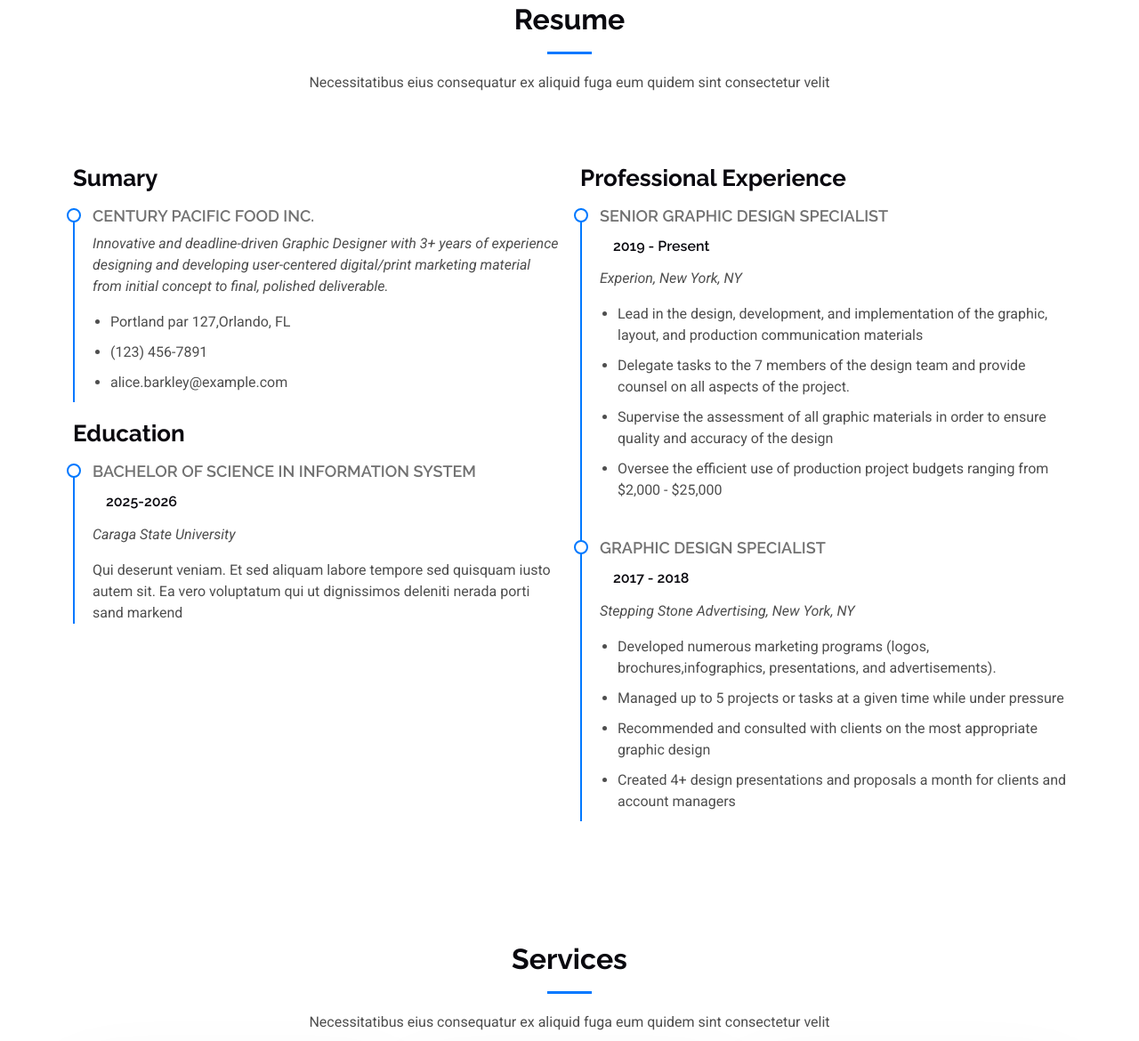
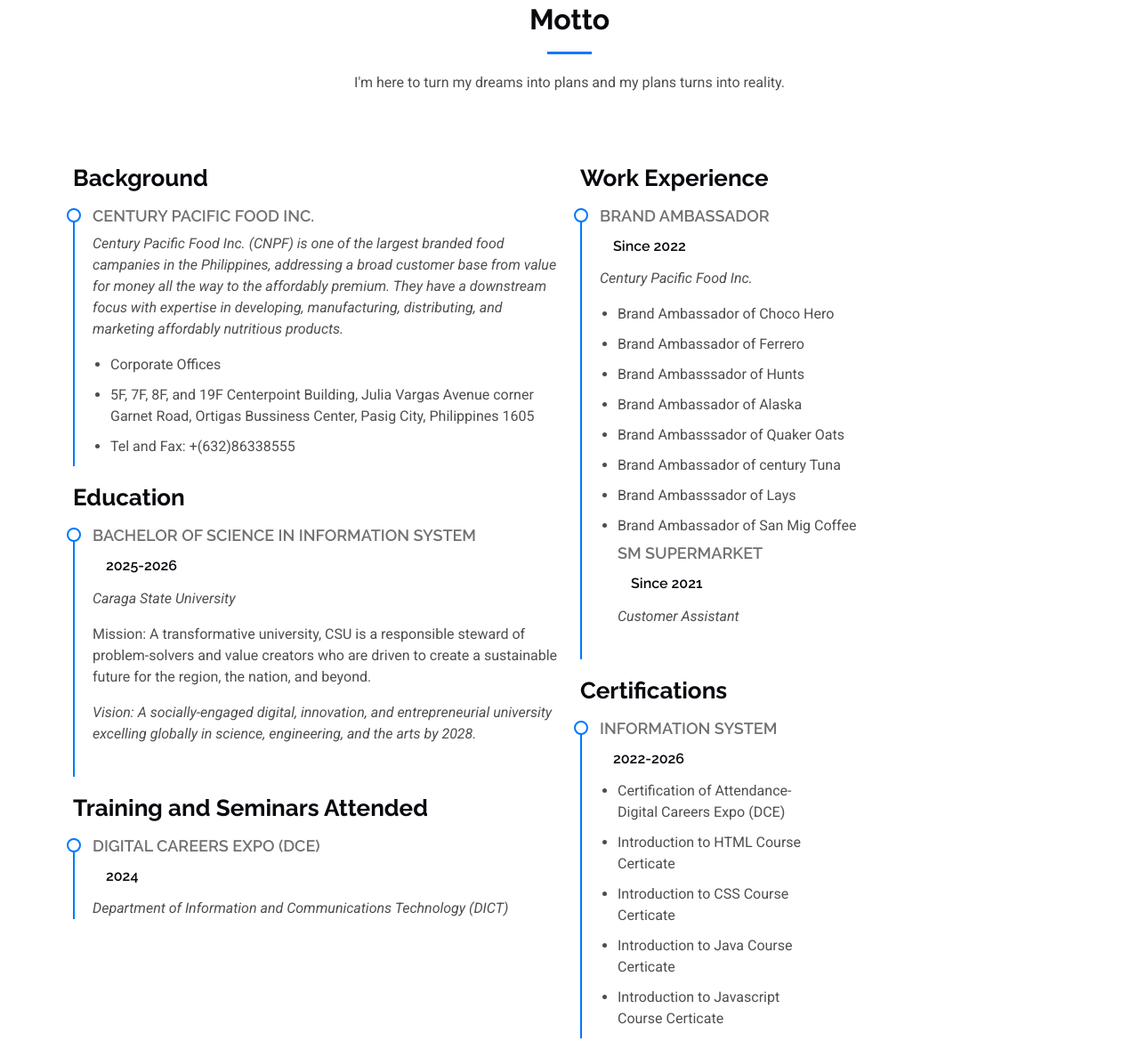
Before and after one commit to mjmasong/mjmasong.github.io, a plain HTML site: page index.html in a window 1280 px wide. Shown: the part 1582-2752 px from the top of the page at 89% size. Drawn offline with Linux system fonts and the light colour scheme.

Commit message:
Changes in About Me until Certifications

```diff
--- a/index.html
+++ b/index.html
@@ -106,7 +106,7 @@
               </div>
               <div class="col-lg-7 about-info">
                 <p><strong>Name: </strong> <span>Magnolia Jamkee M. Masong</span></p>
-                <p><strong>Profile: </strong> <span>Front End Developer</span></p>
+                <p><strong>Profile: </strong> <span>Marketing, Freelancer</span></p>
                 <p><strong>Email: </strong> <span>magnoliajamkeemasong@gmail.com</span></p>
                 <p><strong>Phone: </strong> <span>09270326456</span></p>
                 <p><strong>Address: </strong> <span>P-4 Maug, Butuan City, Agusan Del Norte</span></p>
@@ -152,20 +152,10 @@
             <div class="about-me">
               <h4>About me</h4>
               <p>
-                Curabitur non nulla sit amet nisl tempus convallis quis ac lectus. Curabitur arcu erat, accumsan id
-                imperdiet et, porttitor
-                at sem. Praesent sapien massa, convallis a pellentesque nec, egestas non nisi. Nulla
-                porttitor accumsan tincidunt.
+                I am a motivated and detail-focused Information Systems graduate with a deep enthusiasm for technology, data management, and problem-solving. My education has provided me with expertise in database management, programming, and system analysis, which I am eager to utilize in a professional environment.
               </p>
               <p>
-                Mauris blandit aliquet elit, eget tincidunt nibh pulvinar a. Vivamus suscipit tortor eget felis
-                porttitor volutpat. Vestibulum
-                ac diam sit amet quam vehicula elementum sed sit amet dui. porttitor at sem.
-              </p>
-              <p>
-                Nulla porttitor accumsan tincidunt. Quisque velit nisi, pretium ut lacinia in, elementum id enim.
-                Nulla porttitor accumsan
-                tincidunt. Mauris blandit aliquet elit, eget tincidunt nibh pulvinar a.
+                I am dedicated to continuous learning and keeping up with evolving IT trends to develop innovative solutions. With a strong work ethic and flexibility, I excel both independently and in team collaborations. I look forward to applying my technical knowledge and analytical abilities to help businesses enhance their digital operations.
               </p>
             </div>
           </div>
@@ -180,8 +170,8 @@
 
       <!-- Section Title -->
       <div class="container section-title" data-aos="fade-up">
-        <h2>Resume</h2>
-        <p>Necessitatibus eius consequatur ex aliquid fuga eum quidem sint consectetur velit</p>
+        <h2>Motto</h2>
+        <p>I'm here to turn my dreams into plans and my plans turns into reality.</p>
       </div><!-- End Section Title -->
 
       <div class="container">
@@ -189,15 +179,15 @@
         <div class="row">
 
           <div class="col-lg-6" data-aos="fade-up" data-aos-delay="100">
-            <h3 class="resume-title">Sumary</h3>
+            <h3 class="resume-title">Background</h3>
 
             <div class="resume-item pb-0">
               <h4>Century Pacific Food Inc.</h4>
-              <p><em>Innovative and deadline-driven Graphic Designer with 3+ years of experience designing and developing user-centered digital/print marketing material from initial concept to final, polished deliverable.</em></p>
+              <p><em>Century Pacific Food Inc. (CNPF) is one of the largest branded food campanies in the Philippines, addressing a broad customer base from value for money all the way to the affordably premium. They have a downstream focus with expertise in developing, manufacturing, distributing, and marketing affordably nutritious products.  </em></p>
               <ul>
-                <li>Portland par 127,Orlando, FL</li>
-                <li>(123) 456-7891</li>
-                <li>alice.barkley@example.com</li>
+                <li>Corporate Offices</li>
+                <li>5F, 7F, 8F, and 19F Centerpoint Building, Julia Vargas Avenue corner Garnet Road, Ortigas Bussiness Center, Pasig City, Philippines 1605</li>
+                <li>Tel and Fax: +(632)86338555</li>
               </ul>
             </div><!-- Edn Resume Item -->
 
@@ -206,34 +196,51 @@
               <h4>Bachelor of Science in Information System</h4>
               <h5>2025-2026</h5>
               <p><em>Caraga State University</em></p>
-              <p>Qui deserunt veniam. Et sed aliquam labore tempore sed quisquam iusto autem sit. Ea vero voluptatum qui ut dignissimos deleniti nerada porti sand markend</p>
+              <p>Mission: A transformative university,  CSU is a responsible steward of problem-solvers and value creators who are driven to create a sustainable future for the region, the nation, and beyond.</p>
+              <p><em>Vision: A socially-engaged digital, innovation, and entrepreneurial university excelling globally in science, engineering, and the arts by 2028.</em></p>
+            </div><!-- Edn Resume Item -->
+
+            <h3 class="resume-title">Training and Seminars Attended</h3>
+            <div class="resume-item">
+              <h4>Digital Careers Expo (DCE)</h4>
+              <h5>2024</h5>
+              <p><em>Department of Information and Communications Technology (DICT)</em></p>
             </div><!-- Edn Resume Item -->
 
           </div>
 
           <div class="col-lg-6" data-aos="fade-up" data-aos-delay="200">
-            <h3 class="resume-title">Professional Experience</h3>
+            <h3 class="resume-title">Work Experience</h3>
             <div class="resume-item">
-              <h4>Senior graphic design specialist</h4>
-              <h5>2019 - Present</h5>
-              <p><em>Experion, New York, NY </em></p>
+              <h4>Brand Ambassador</h4>
+              <h5>Since 2022</h5>
+              <p><em>Century Pacific Food Inc.</em></p>
               <ul>
-                <li>Lead in the design, development, and implementation of the graphic, layout, and production communication materials</li>
-                <li>Delegate tasks to the 7 members of the design team and provide counsel on all aspects of the project. </li>
-                <li>Supervise the assessment of all graphic materials in order to ensure quality and accuracy of the design</li>
-                <li>Oversee the efficient use of production project budgets ranging from $2,000 - $25,000</li>
+                <li>Brand Ambassador of Choco Hero</li>
+                <li>Brand Ambassador of Ferrero </li>
+                <li>Brand Ambasssador of Hunts</li>
+                <li>Brand Ambassador of Alaska</li>
+                <li>Brand Ambasssador of Quaker Oats</li>
+                <li>Brand Ambassador of century Tuna</li>
+                <li>Brand Ambasssador of Lays</li>
+                <li>Brand Ambassador of San Mig Coffee</li>
+                <h4>SM SUPERMARKET</h4>
+              <h5>Since 2021</h5>
+              <p><em>Customer Assistant</em></p>
               </ul>
             </div><!-- Edn Resume Item -->
 
+            <div class="col-lg-6" data-aos="fade-up" data-aos-delay="200">
+              <h3 class="resume-title">Certifications</h3>
             <div class="resume-item">
-              <h4>Graphic design specialist</h4>
-              <h5>2017 - 2018</h5>
-              <p><em>Stepping Stone Advertising, New York, NY</em></p>
+              <h4>Information System</h4>
+              <h5>2022-2026</h5>
               <ul>
-                <li>Developed numerous marketing programs (logos, brochures,infographics, presentations, and advertisements).</li>
-                <li>Managed up to 5 projects or tasks at a given time while under pressure</li>
-                <li>Recommended and consulted with clients on the most appropriate graphic design</li>
-                <li>Created 4+ design presentations and proposals a month for clients and account managers</li>
+                <li>Certification of Attendance- Digital Careers Expo (DCE)</li>
+                <li>Introduction to HTML Course Certicate</li>
+                <li>Introduction to CSS Course Certicate</li>
+                <li>Introduction to Java Course Certicate</li>
+                <li>Introduction to Javascript Course Certicate</li>
               </ul>
             </div><!-- Edn Resume Item -->
 
```
